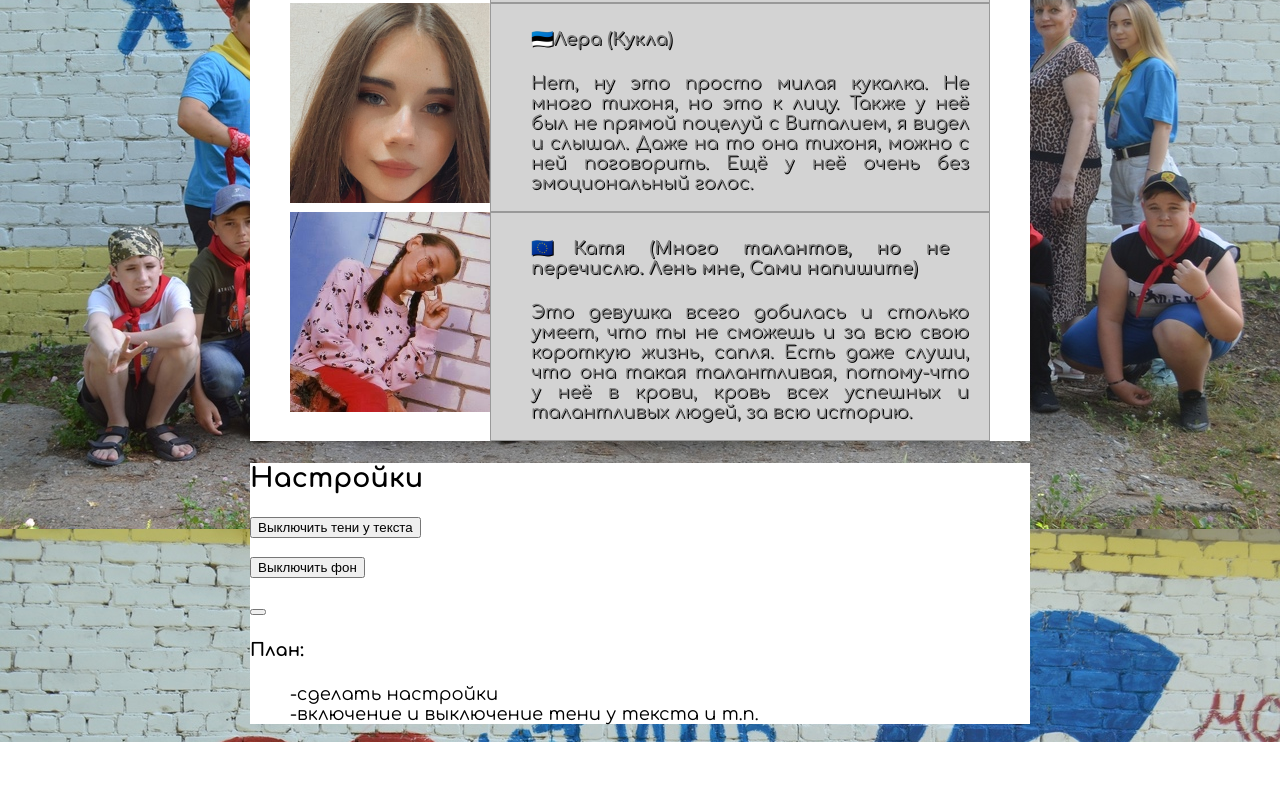
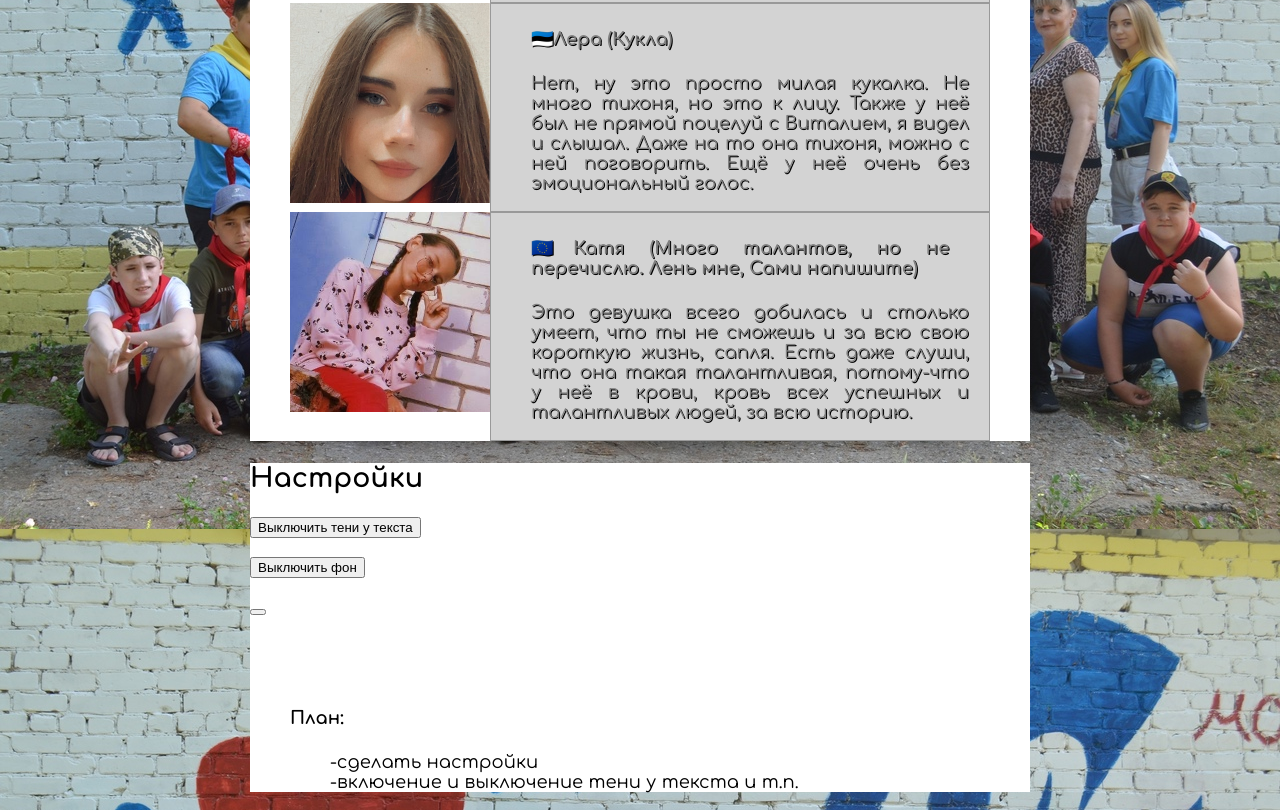
Before and after one commit to junVlad8/altruists, a plain HTML site: page index.html in a window 1280 px wide. Shown: the part 7103-7913 px from the top of the page. Before the commit the page ends 7845 px from the top, so only its background shows below. Drawn offline with Linux system fonts and the light colour scheme.

Commit message:
2.0.9.1.

```diff
--- a/style.css
+++ b/style.css
@@ -41,7 +41,7 @@ main, footer {
 	margin: 0 auto;
 }
 
-main div, .div {
+main div, footer div, .div {
 	width: 700px;	/*размер блока*/
 	margin: 0 auto;	/*настраивает блок по центру*/
 	padding: 50px 0 0;
```
